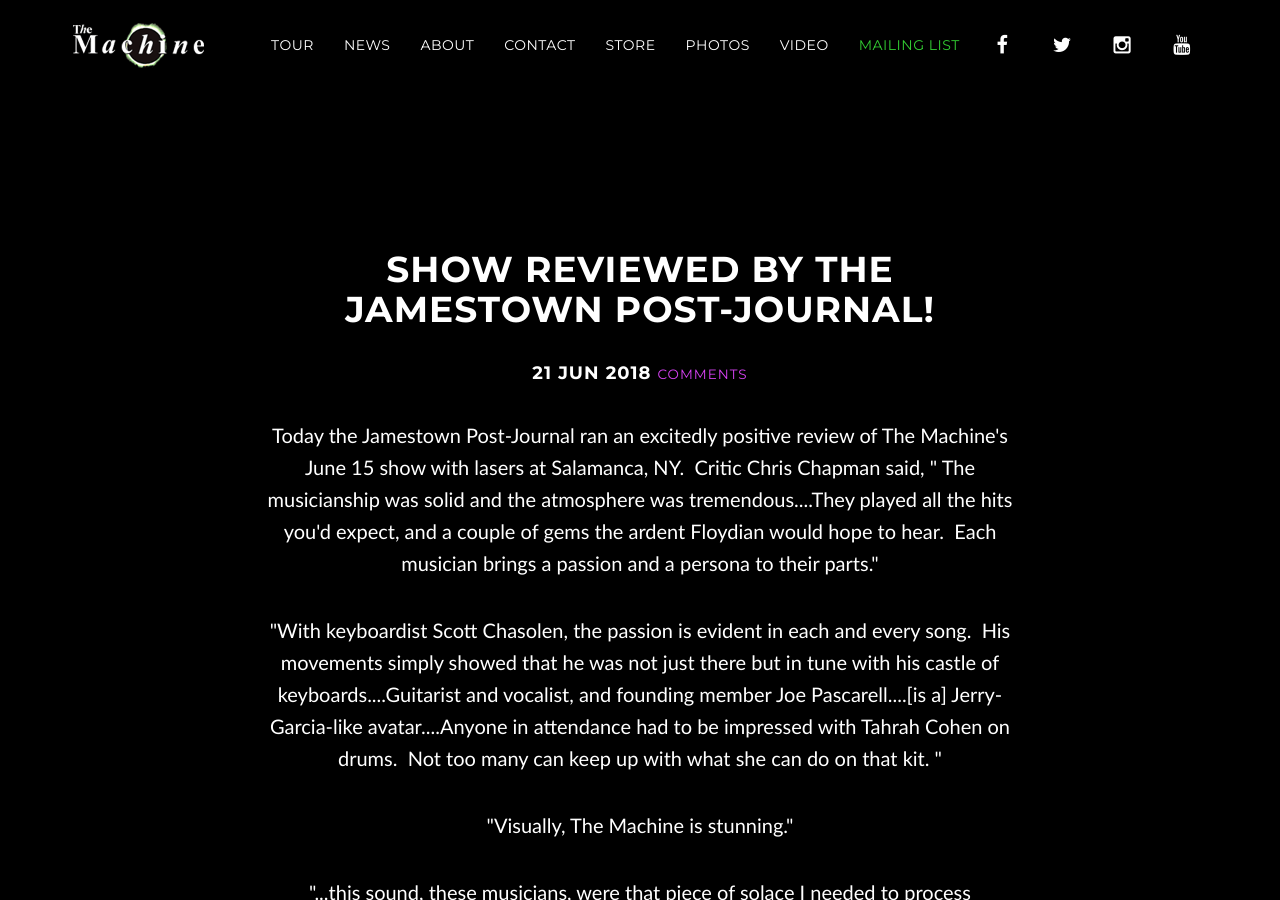
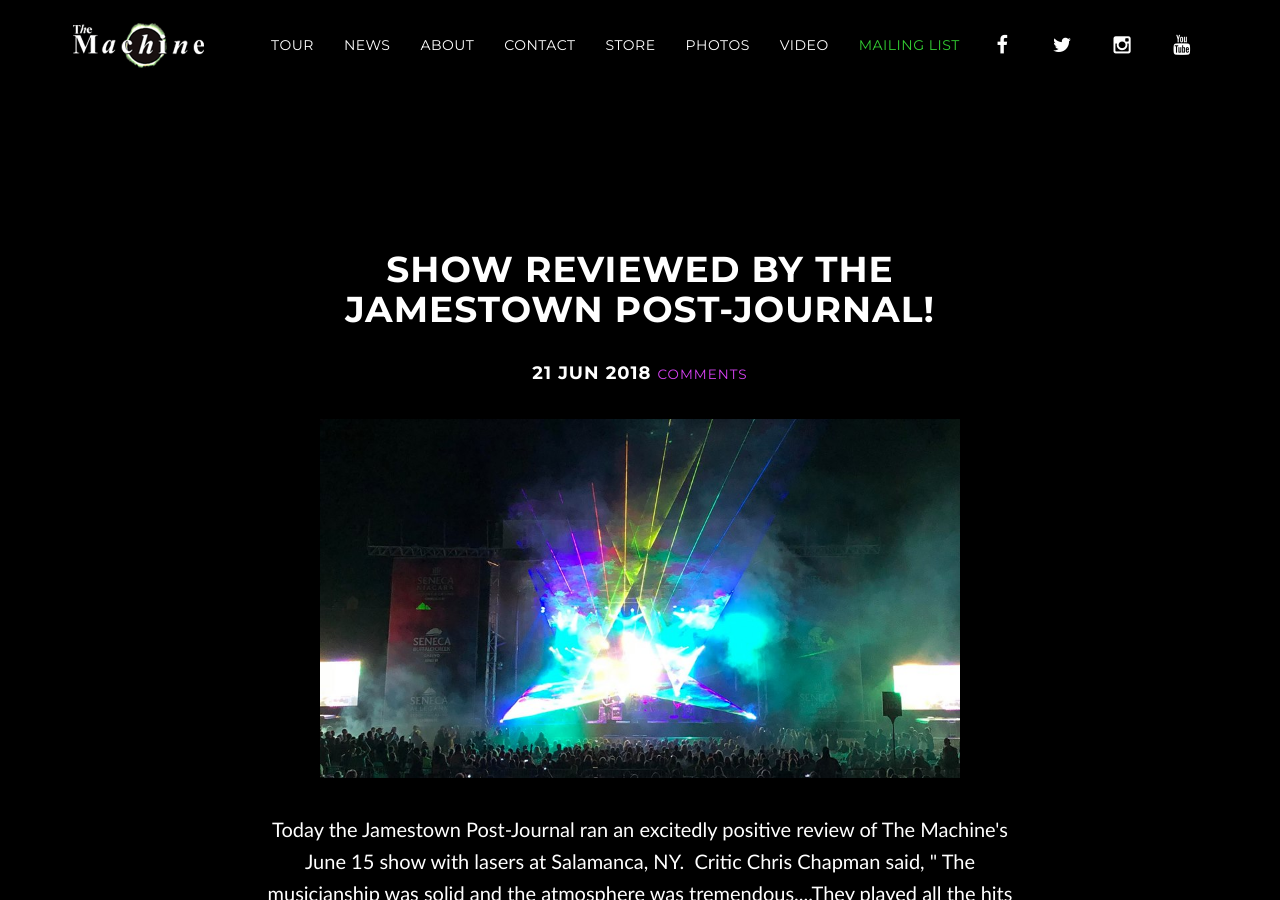
Before and after one commit to machineweb/machineweb.github.io, a Jekyll site: the page built from _posts/2018-06-21-new-show-review.md, in a window 1280 px wide and 900 px high. Built offline with Jekyll 4.4.1, drawn with Linux system fonts in a browser that asks for light colours; comment, search, counter and statistics services are not loaded.

Commit message:
Updated news item

```diff
--- a/_posts/2018-06-21-new-show-review.md
+++ b/_posts/2018-06-21-new-show-review.md
@@ -3,6 +3,8 @@ layout: post
 section-type: post
 title: Show Reviewed by the Jamestown Post-Journal!
 ---
+
+<p><img alt="" src="http://machineweb.github.io/img/presskit/highres/35855960_10156504864809275_1838588775437959168_n.jpg" style="height:359px; width:640px" /></p>
 
 <p>Today the Jamestown Post-Journal ran an excitedly positive review of The Machine's June 15 show with lasers at Salamanca, NY. &nbsp;Critic Chris Chapman said, " The musicianship was solid and the atmosphere was tremendous....They played all the hits you'd expect, and a couple of gems the ardent Floydian would hope to hear. &nbsp;Each musician brings a passion and a persona to their parts."</p>
 
```
